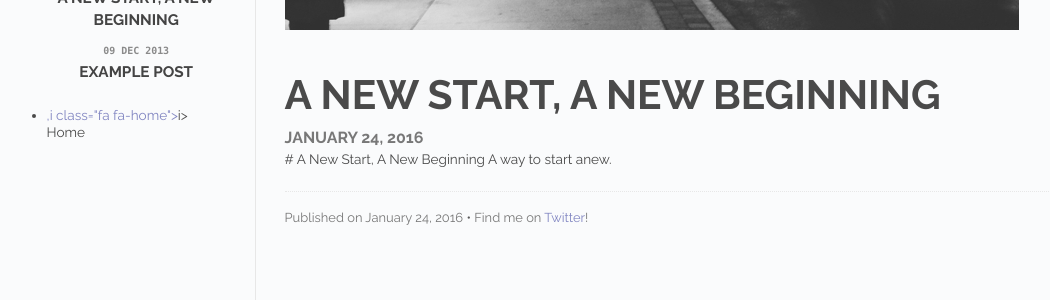
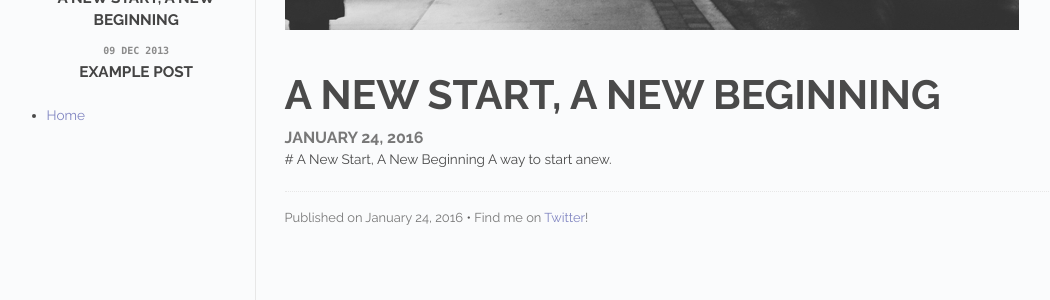
Before and after one commit to davidjchon/davidjchon.github.io, a Jekyll site: the page built from index.html, in a window 1280 px wide. Shown: the part 290-590 px from the top of the page, without its empty margins (103-1153 px from the left). Built offline with Jekyll 4.4.1, drawn with Linux system fonts in a browser that asks for light colours; Markdown is read by kramdown in place of the engine named in the settings.

Commit message:
Testing Menu

```diff
--- a/_layouts/default.html
+++ b/_layouts/default.html
@@ -42,7 +42,7 @@
           <div class="master-nav">
             <div class="nav">
               <ul class="top-menu">
-                <li><a href="/">,i class="fa fa-home"></a>i> Home</a></li>
+                <li><a href="/"><i class="fa fa-home"></i> Home</a></li>
               </ul>
             </div>
           </div>
```
